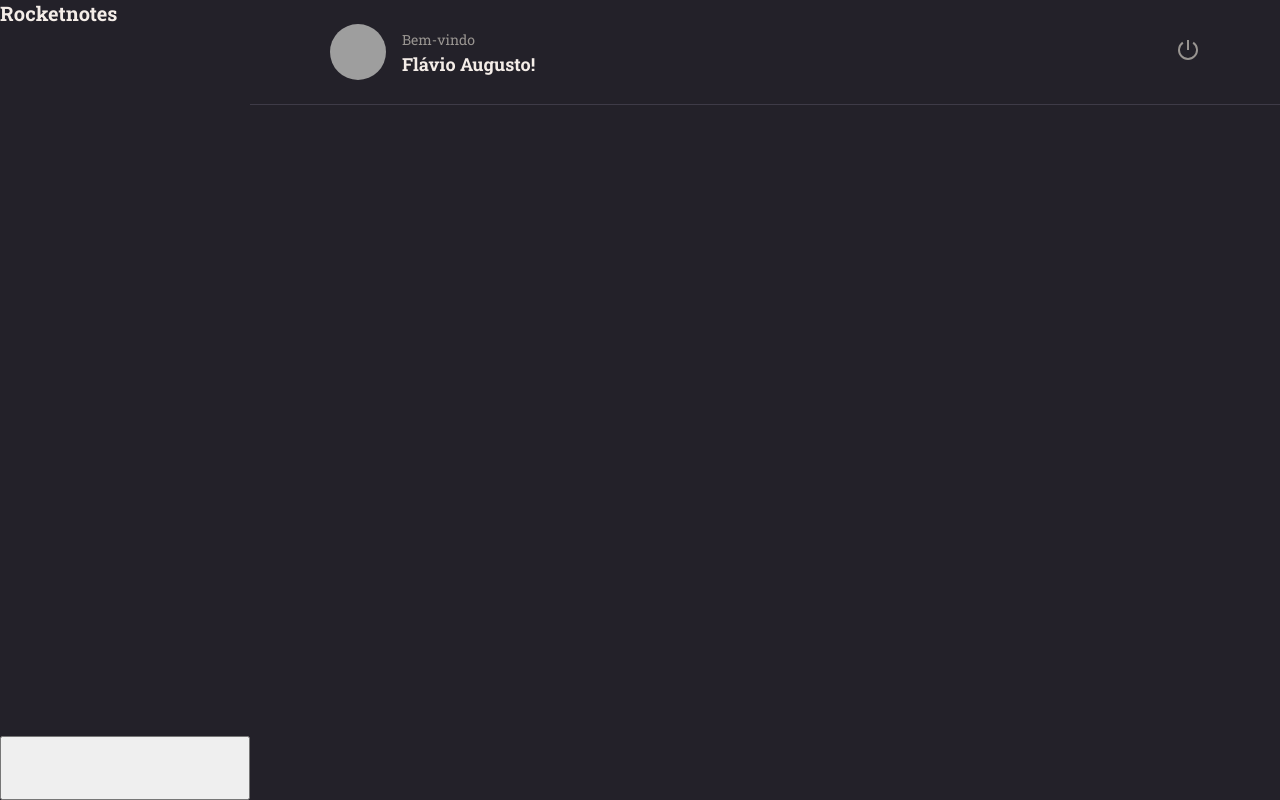
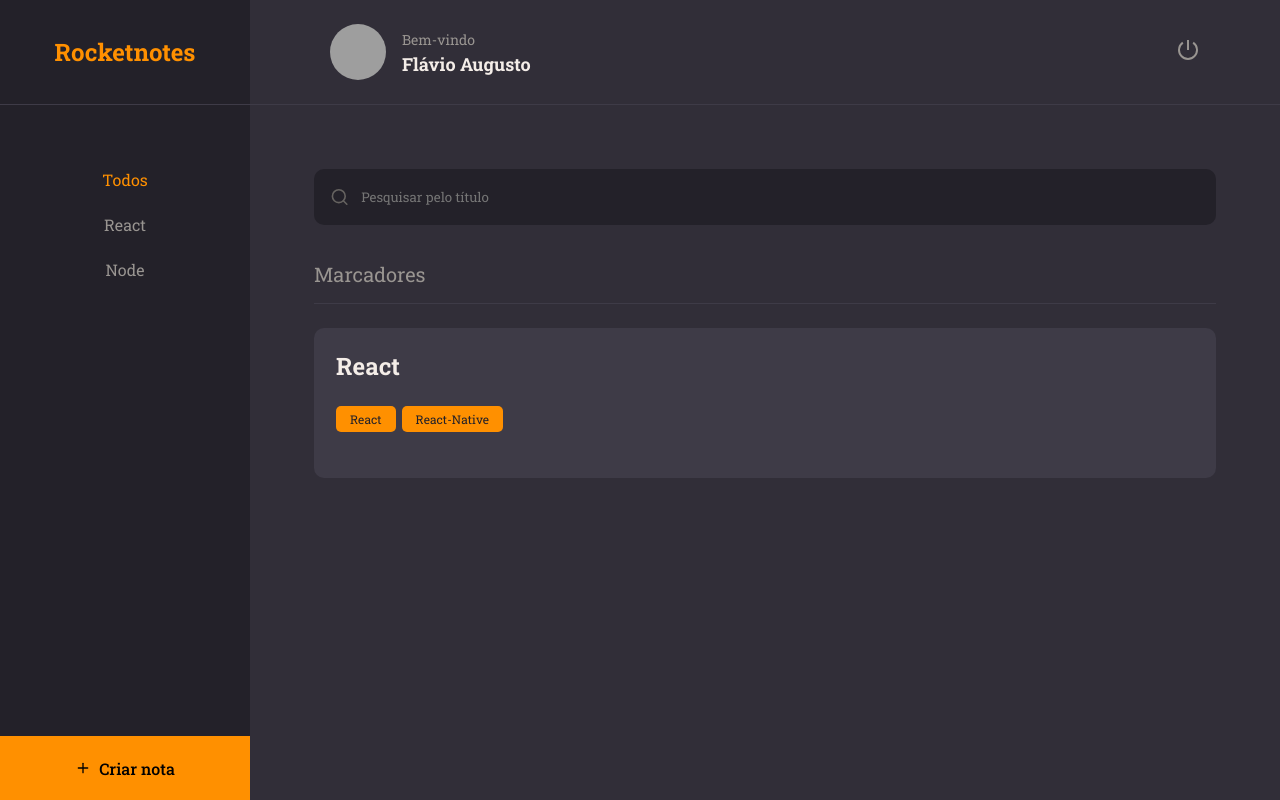
Before and after one commit to flavioaugusto1/frontend-rocketnotes, a React (Vite) app: page / in a window 1280 px wide. Built offline with nearby package versions, Linux system fonts and the light colour scheme; grey boxes are pictures that could not be loaded.

Commit message:
Completed home screen

```diff
--- a/src/components/ButtonText/index.jsx
+++ b/src/components/ButtonText/index.jsx
@@ -1,10 +1,11 @@
 import { Container } from "./styles";
 
-export function ButtonText({ title, ...rest }) {
+export function ButtonText({ title, isActive = false, ...rest }) {
 
   return(
     <Container
       type="button"
+      $isactive={isActive}
       {...rest}
     >
       {title}
--- a/src/components/ButtonText/styles.js
+++ b/src/components/ButtonText/styles.js
@@ -4,7 +4,7 @@ export const Container = styled.button`
   background: none;
   border: none;
 
-  color: ${({ theme }) => theme.COLORS.ORANGE};
+  color: ${({ theme, $isactive }) => $isactive ? theme.COLORS.ORANGE : theme.COLORS.GRAY_100};
 
   font-size: 1.6rem;
 `;
--- a/src/components/Header/index.jsx
+++ b/src/components/Header/index.jsx
@@ -12,7 +12,7 @@ export function Header() {
 
         <div>
           <span>Bem-vindo</span>
-          <strong>Flávio Augusto!</strong>
+          <strong>Flávio Augusto</strong>
         </div>
       </Profile>
 
--- /dev/null
+++ b/src/components/Input/index.jsx
@@ -0,0 +1,10 @@
+import { Container } from "./styles";
+
+export function Input({ icon: Icon, ...rest }){
+  return(
+    <Container>
+      {Icon && <Icon size={20} />}
+      <input {...rest} />
+    </Container>
+  )
+}
--- /dev/null
+++ b/src/components/Input/styles.js
@@ -0,0 +1,33 @@
+import { styled } from "styled-components";
+
+export const Container = styled.div`
+  width: 100%;
+
+  display: flex;
+  align-items: center;
+
+  background: ${({ theme }) => theme.COLORS.BACKGROUND_900};
+  color: ${({ theme }) => theme.COLORS.GRAY_300};
+
+  margin-bottom: 0.8rem;
+  border-radius: 1rem;
+
+
+  > input {
+    height: 5.6rem;
+    width: 100%;
+
+    padding: 1.2rem;
+    color: ${({ theme }) => theme.COLORS.WHITE};
+    background: transparent;
+    border: none;
+
+    &:placeholder {
+      color: ${({ theme }) => theme.COLORS.GRAY_300};
+    }
+  }
+
+  > svg {
+      margin-left: 1.6rem;
+    }
+`;
--- /dev/null
+++ b/src/components/Note/index.jsx
@@ -0,0 +1,19 @@
+import { Container } from "./styles";
+import { Tags } from "../Tags"
+
+export function Note({ data, ...rest }) {
+  return(
+    <Container {...rest}>
+      <h1>{data.title}</h1>
+
+      {
+        data.tags &&
+        <footer>
+          {
+            data.tags.map(tag => <Tags key={tag.id} title={tag.name} />)
+          }
+        </footer>
+      }
+    </Container>
+  )
+}
--- /dev/null
+++ b/src/components/Note/styles.js
@@ -0,0 +1,27 @@
+import { styled } from "styled-components";
+
+export const Container = styled.button`
+  width: 100%;
+  background: ${({ theme }) => theme.COLORS.BACKGROUND_700};
+  border: none;
+  border: 1rem;
+
+  padding: 2.2rem;
+  margin-bottom: 1.6rem;
+
+  border-radius: 1rem;
+
+  > h1 {
+    flex: 1;
+    text-align: left;
+    font-weight: 700;
+    font-size: 2.4rem;
+    color: ${({ theme }) => theme.COLORS.WHITE};
+  }
+
+  > footer{
+    width: 100%;
+    display: flex;
+    margin: 2.4rem 0;
+  }
+`;
--- a/src/components/Tags/index.jsx
+++ b/src/components/Tags/index.jsx
@@ -1,8 +1,8 @@
 import { Container } from "./styles";
 
-export function Tags({ title }) {
+export function Tags({ title, ...rest }) {
   return(
-    <Container>
+    <Container {...rest}>
       {title}
     </Container>
   )
--- a/src/pages/Home/index.jsx
+++ b/src/pages/Home/index.jsx
@@ -1,6 +1,11 @@
 import { Container, Brand, Menu, Search, Content, NewNote } from "./styles";
+import { FiPlus, FiSearch } from "react-icons/fi";
 
 import { Header } from "../../components/Header";
+import { Section } from "../../components/Section";
+import { Note } from "../../components/Note";
+import { Input } from "../../components/Input";
+import { ButtonText } from "../../components/ButtonText";
 
 export function Home() {
   return (
@@ -11,13 +16,40 @@ export function Home() {
 
       <Header />
 
-      <Menu></Menu>
+      <Menu>
+        <li>
+          <ButtonText title="Todos" $isactive />
+        </li>
+        <li>
+          <ButtonText title="React" />
+        </li>
+        <li>
+          <ButtonText title="Node" />
+        </li>
+      </Menu>
 
-      <Search></Search>
+      <Search>
+        <Input placeholder="Pesquisar pelo título" icon={FiSearch} />
+      </Search>
 
-      <Content></Content>
+      <Content>
+        <Section title="Marcadores">
+          <Note
+            data={{
+              title: "React",
+              tags: [
+                { id: 1, name: "React" },
+                {id: 2, name: "React-Native"}
+              ],
+            }}
+          />
+        </Section>
+      </Content>
 
-      <NewNote></NewNote>
+      <NewNote>
+        <FiPlus />
+        Criar nota
+      </NewNote>
     </Container>
   );
 }
--- a/src/pages/Home/styles.js
+++ b/src/pages/Home/styles.js
@@ -16,20 +16,62 @@ export const Container = styled.div`
 
 export const Brand = styled.div`
   grid-area: brand;
+
+  display: flex;
+  justify-content: center;
+  align-items: center;
+
+  border-bottom: 1px solid ${({ theme }) => theme.COLORS.BACKGROUND_700};
+  background: ${({ theme }) => theme.COLORS.BACKGROUND_900};
+
+  > h1 {
+    font-size: 2.4rem;
+    color: ${({ theme }) => theme.COLORS.ORANGE};
+  }
+
 `;
 
 export const Menu = styled.ul`
   grid-area: menu;
+  background: ${({ theme }) => theme.COLORS.BACKGROUND_900};
+
+  padding-top: 6.4rem;
+  text-align: center;
+
+  > li {
+    margin-bottom: 2.4rem;
+  }
+
 `;
 
 export const Search = styled.div`
   grid-area: search;
+
+  padding: 6.4rem 6.4rem 0;
 `;
 
 export const Content = styled.div`
   grid-area: content;
+
+  padding: 0 6.4rem;
+
+  overflow-y: auto;
+
 `;
 
 export const NewNote = styled.button`
   grid-area: newnote;
+
+  background: ${({ theme }) => theme.COLORS.ORANGE};
+
+  border: none;
+
+  display: flex;
+  align-items: center;
+  justify-content: center;
+  gap: .8rem;
+
+  font-size: 1.6rem;
+  font-weight: 500;
+
 `;
--- a/src/styles/global.js
+++ b/src/styles/global.js
@@ -12,7 +12,7 @@ export default createGlobalStyle`
   }
 
   body {
-    background: ${({ theme }) => theme.COLORS.BACKGROUND_900};
+    background: ${({ theme }) => theme.COLORS.BACKGROUND_800};
     color: ${({ theme }) => theme.COLORS.WHITE};
 
     -webkit-font-smoothing: antialiased;
```
